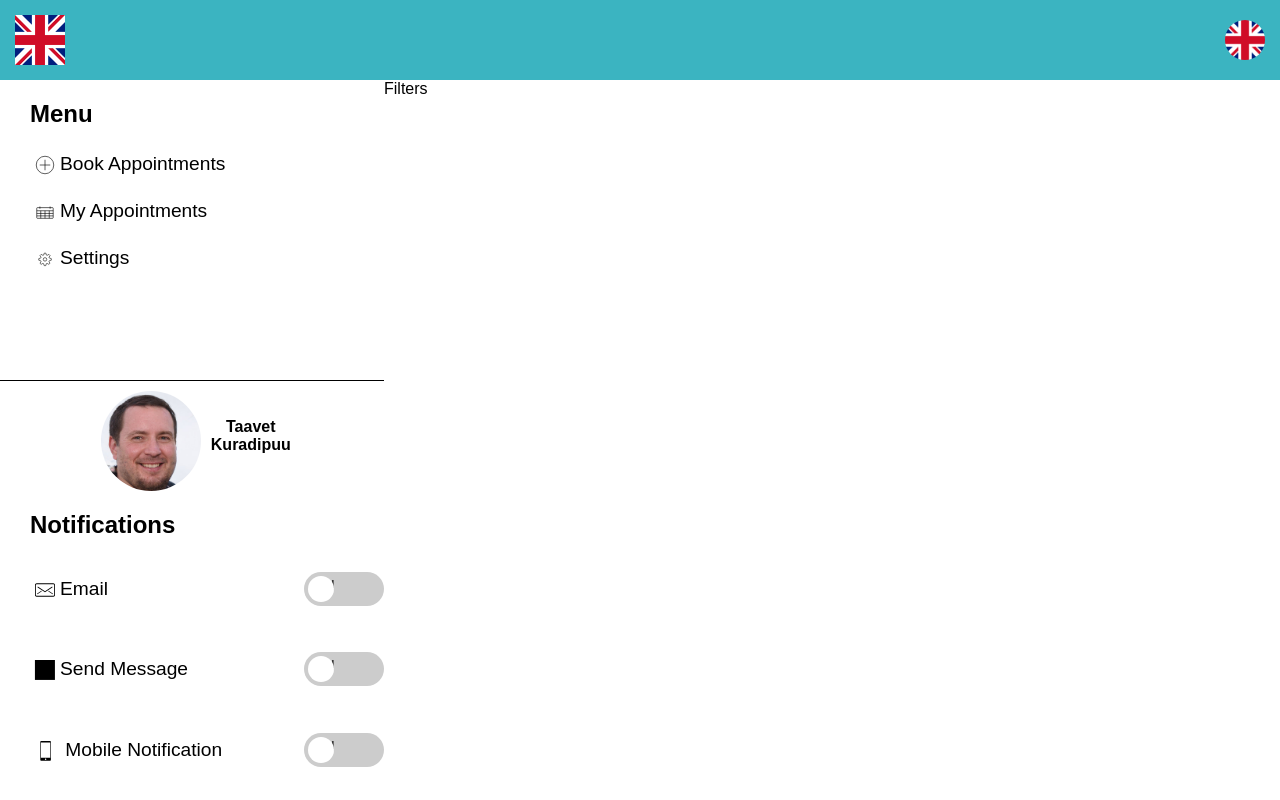
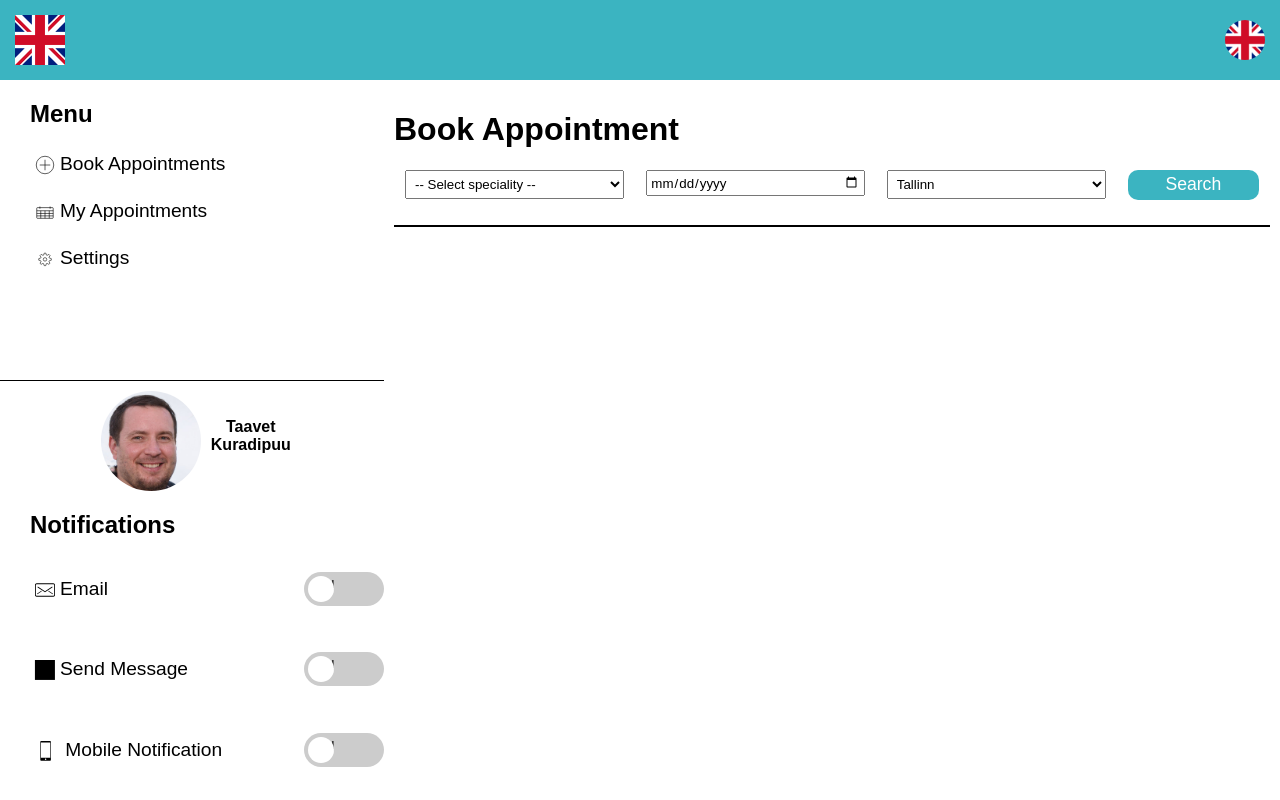
Before and after one commit to rrorrolfo/doc_booking, a React (Create React App) app: page / in a window 1280 px wide. Built offline with nearby package versions, Linux system fonts and the light colour scheme.

Commit message:
Created and styled Filters component

```diff
--- a/src/App.js
+++ b/src/App.js
@@ -3,6 +3,7 @@ import './App.css';
 import Header from "./components/Header";
 import Nav from "./components/Nav";
 import Dashboard from "./components/Dashboard";
+import Filters from "./components/Fiters";
 
 
 class App extends Component {
@@ -12,7 +13,7 @@ class App extends Component {
         <Header />
         <div id="content_wrapper">
           <Nav />
-          <div>Filters</div>
+          <Filters />
           <Dashboard />
 
         </div>
--- /dev/null
+++ b/src/components/Fiters.js
@@ -0,0 +1,51 @@
+import React, { Component } from "react";
+import "../styles/filters.css"
+
+class Filters extends Component {
+    render () {
+        return(
+            <div className="Filters">
+                <h1>Book Appointment</h1>
+
+                <form>
+
+                    <div className="input_wrapper rounded">
+                        <select>
+                            <option>-- Select speciality --</option>
+                            <option>Cardiology</option>
+                            <option>Dermatology</option>
+                            <option>Endocrinology</option>
+                            <option>Geriatrics</option>
+                            <option>Neurology</option>
+                            <option>Oncology</option>
+                            <option>Pediatrics</option>
+                            <option>Plastic Surgery</option>
+                            <option>Psychiatry</option>
+                            <option>Urology</option>
+                        </select>
+                    </div>
+
+                    <div className="input_wrapper rounded">
+                    <input type="date" name="date" min="2019-03-30" max="2020-12-31"/>
+                    </div>
+
+
+                    <div className="input_wrapper rounded">
+                        <label>
+                            <select>
+                                <option>Tallinn</option>
+                                <option>Tartu</option>
+                                <option>Pärnu</option>
+                            </select>
+                        </label>
+                    </div>
+
+                    <button type="submit" className="submit rounded">Search</button>
+                </form>
+
+            </div>
+        )
+    }
+}
+
+export default Filters;
--- /dev/null
+++ b/src/styles/filters.css
@@ -0,0 +1,38 @@
+.Filters {
+    padding: 10px;
+}
+
+.Filters form{
+    display: flex;
+    justify-content: space-around;
+    border-bottom: 2px solid black;
+    padding-bottom: 25px;
+}
+
+.input_wrapper {
+    flex-basis: 25%;
+}
+
+.Filters select,
+.Filters input {
+    width: 100%;
+    padding: 5px;
+}
+
+.Filters input {
+    padding: 2.5px;
+}
+
+.rounded {
+    border-radius: 10px;
+    height: 25px;
+}
+
+.submit {
+    flex-basis: 15%;
+    height: 30px;
+    font-size: 1.1rem;
+    background-color: #3BB4C1;
+    border: none;
+    color: white;
+}
--- a/src/styles/nav.css
+++ b/src/styles/nav.css
@@ -1,7 +1,6 @@
 
 .Nav {
     padding-left: 30px;
-    padding-bottom: 40px;
     border-bottom: 1px solid #000;
 }
 
```
